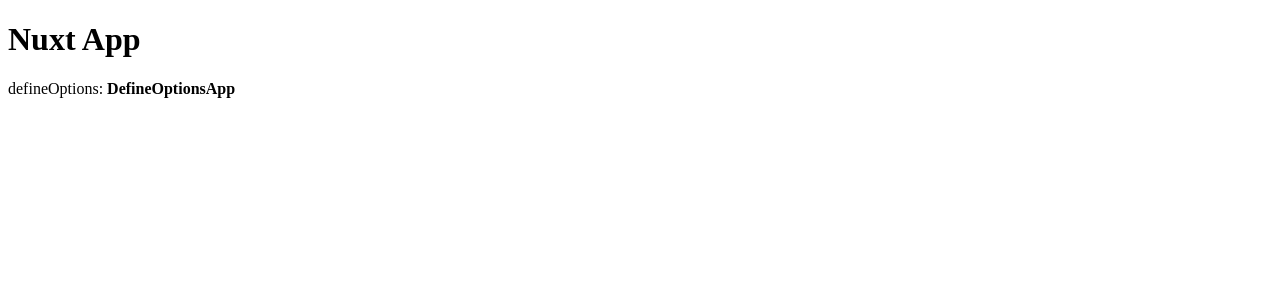
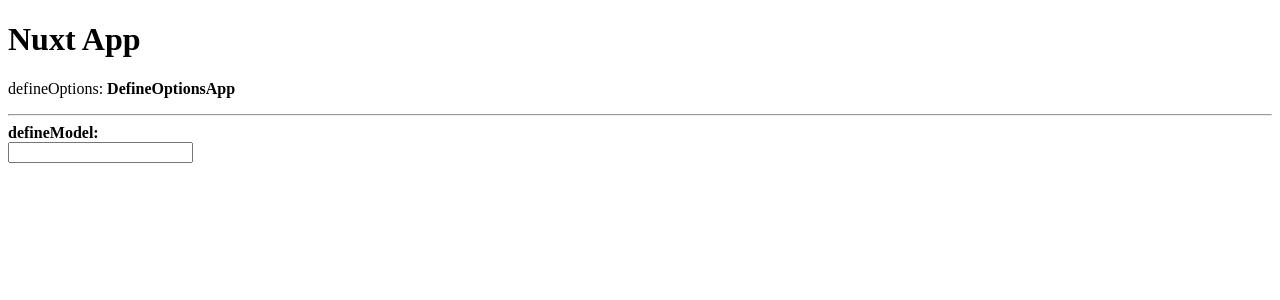
Before and after one commit to vue-macros/nuxt, a Nuxt app: page / in a window 1280 px wide. Shown: the top 300 px of the page. Built offline with nearby package versions, Linux system fonts and the light colour scheme.

Commit message:
feat: defineModel

```diff
--- a/app.vue
+++ b/app.vue
@@ -1,10 +1,13 @@
 <script setup lang="ts">
 import DefineOptions from './examples/define-options/index.vue'
+import DefineModel from './examples/define-model/index.vue'
 </script>
 
 <template>
   <div>
     <h1>Nuxt App</h1>
     <DefineOptions />
+    <hr />
+    <DefineModel />
   </div>
 </template>
--- /dev/null
+++ b/examples/define-model/child.vue
@@ -0,0 +1,12 @@
+<script setup lang="ts">
+const { msg } = defineModel<{
+  msg: string
+}>()
+</script>
+
+<template>
+  <span>{{ msg }}</span>
+  <div>
+    <input type="text" v-model="msg" />
+  </div>
+</template>
--- /dev/null
+++ b/examples/define-model/index.vue
@@ -0,0 +1,10 @@
+<script setup lang="ts">
+import Child from './child.vue'
+
+const msg = ref('msg')
+</script>
+
+<template>
+  <b>defineModel: </b>
+  <Child v-model:msg="msg" />
+</template>
--- a/package.json
+++ b/package.json
@@ -10,5 +10,9 @@
   "devDependencies": {
     "nuxt": "3.0.0-rc.12",
     "unplugin-vue-macros": "^0.15.0"
+  },
+  "dependencies": {
+    "@vueuse/core": "^9.4.0",
+    "@vueuse/nuxt": "^9.4.0"
   }
 }
```
Also changed, not shown: 1 other file (tests, documents, lock files or other folders).
